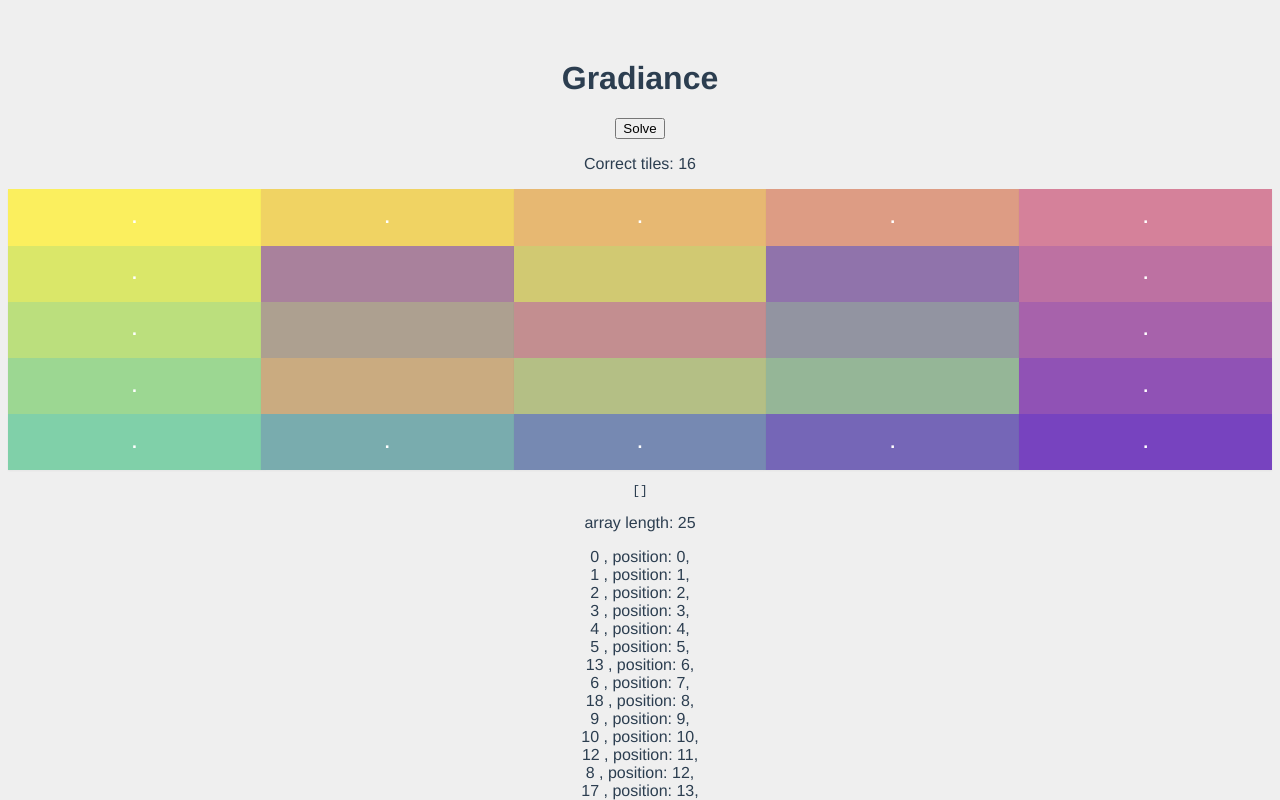
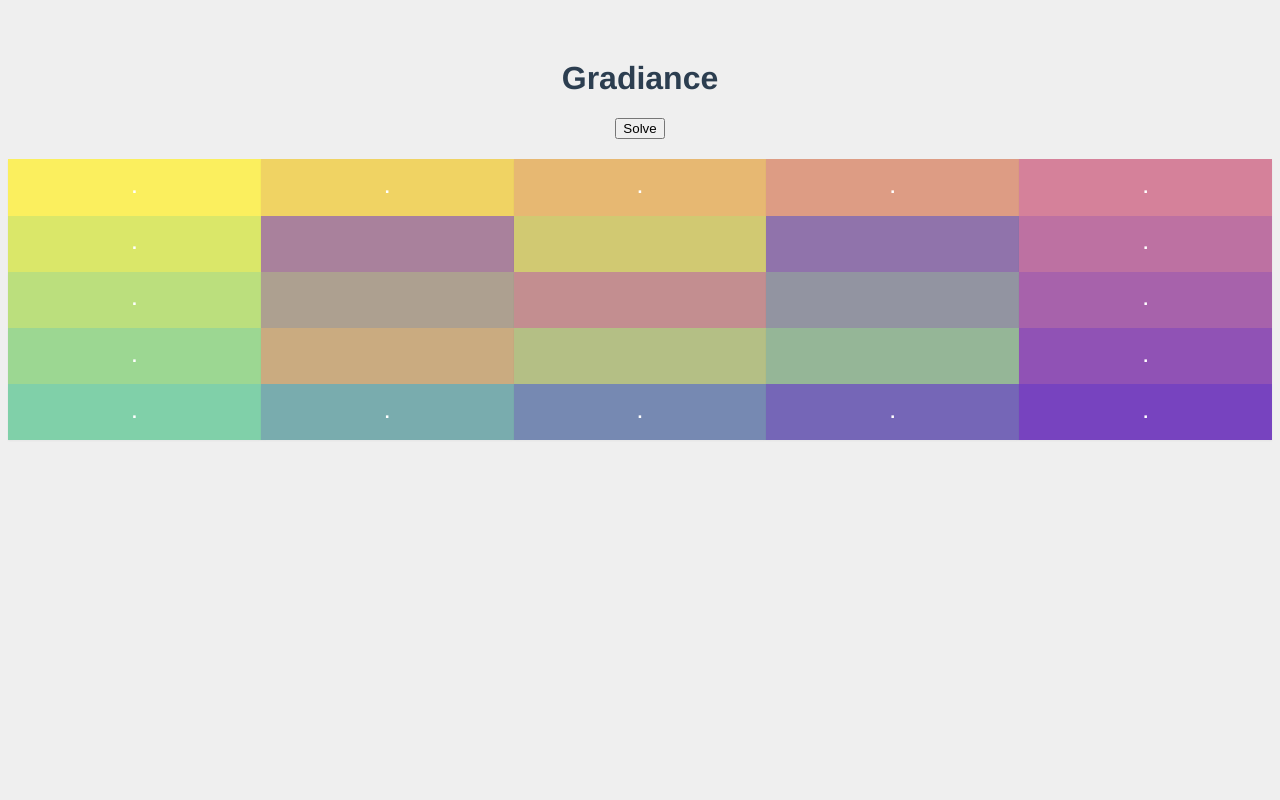
Before and after one commit to jadeleafmoon/gradiance, a Vue app: page / in a window 1280 px wide. Shown: the top 800 px of the page. Built offline with nearby package versions, Linux system fonts and the light colour scheme.

Commit message:
feat: start new colors

```diff
--- a/src/App.vue
+++ b/src/App.vue
@@ -3,11 +3,7 @@
 
   <h2 v-show="gameWon">You win! 😸</h2>
 
-  <div v-show="debugOn">
-    <button @click="almostSolve">Solve</button>
-    <p> Correct tiles: {{ numberOfCorrectTiles }}</p>
-  </div>
-
+  <button @click="solveGame" style="margin-bottom: 20px;">Solve</button>
 
   <div class="grid">
     <Tile
@@ -44,7 +40,7 @@ export default {
   components: { Tile },
   data() {
     return {
-      debugOn: true,
+      debugOn: false,
       selectedTiles: [],
       tiles: [],
     }
@@ -183,7 +179,7 @@ export default {
       return copy
     },
 
-    almostSolve() {
+    solveGame() {
       let result = []
 
       for (let i = 0; i < this.tiles.length; i++) {
```
